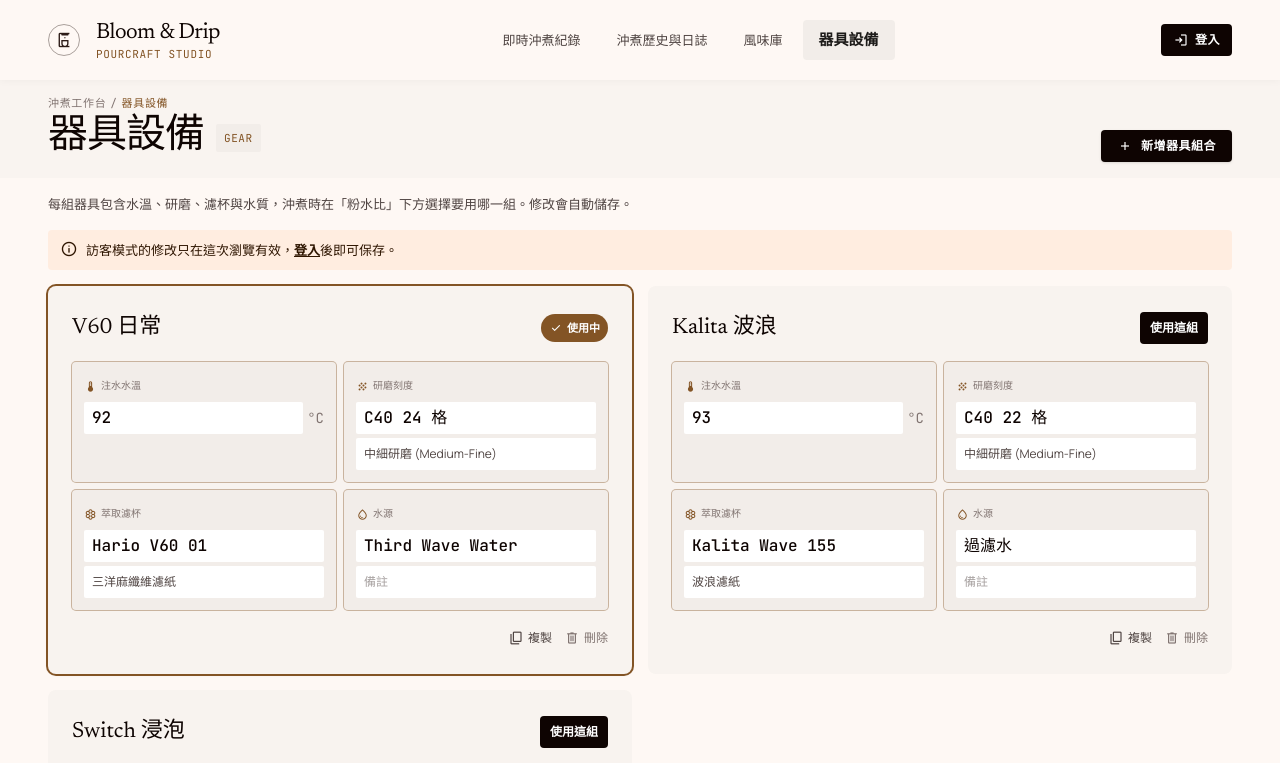
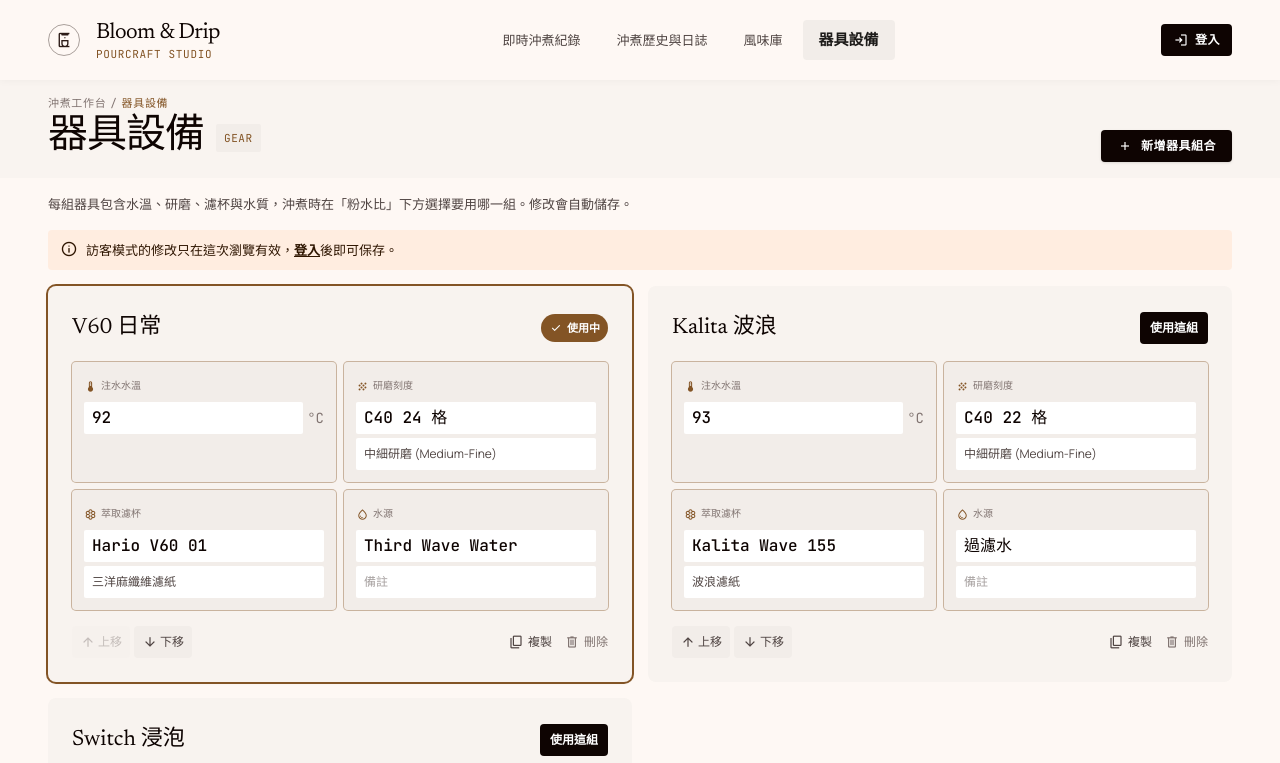
Before and after one commit to Enzyme-Code/bloom-and-drip, a Nuxt app: page /gear in a window 1280 px wide. Shown: the top 763 px of the page. Built offline with nearby package versions, Linux system fonts and the light colour scheme.

Commit message:
feat(gear): reorder gear sets on the gear page
Each card gets move up / down buttons; the order is saved per set and the
brew-page selector follows it. Gear saved before this sorts last.

Co-Authored-By: Claude Opus 5.5 <noreply@anthropic.com>

```diff
--- a/app/components/GearCard.vue
+++ b/app/components/GearCard.vue
@@ -1,8 +1,8 @@
 <script setup lang="ts">
 import type { GearSet } from '~/types/brew'
 
-const props = defineProps<{ gear: GearSet; active: boolean; removable: boolean }>()
-const emit = defineEmits<{ select: []; duplicate: []; remove: [] }>()
+const props = defineProps<{ gear: GearSet; active: boolean; removable: boolean; first: boolean; last: boolean }>()
+const emit = defineEmits<{ select: []; duplicate: []; remove: []; move: [delta: -1 | 1] }>()
 const { update } = useGear()
 
 /** Two-way binding for one field that writes through useGear.update */
@@ -59,7 +59,27 @@ function onRemove() {
       <BrewParamCard v-model:value="waterSource" v-model:note="waterNote" editing icon="water_drop" label="水源" />
     </div>
 
-    <div class="flex items-center justify-end gap-3 text-[12px]">
+    <div class="flex items-center gap-3 text-[12px]">
+      <div class="flex items-center gap-1 mr-auto">
+        <button
+          type="button"
+          class="inline-flex items-center gap-0.5 px-2 py-1 rounded-lg bg-surface-container text-on-surface-variant hover:bg-surface-container-high disabled:opacity-30 disabled:hover:bg-surface-container"
+          :disabled="first"
+          :aria-label="`將「${gear.name}」上移`"
+          @click="emit('move', -1)"
+        >
+          <span class="icon text-[16px]">arrow_upward</span>上移
+        </button>
+        <button
+          type="button"
+          class="inline-flex items-center gap-0.5 px-2 py-1 rounded-lg bg-surface-container text-on-surface-variant hover:bg-surface-container-high disabled:opacity-30 disabled:hover:bg-surface-container"
+          :disabled="last"
+          :aria-label="`將「${gear.name}」下移`"
+          @click="emit('move', 1)"
+        >
+          <span class="icon text-[16px]">arrow_downward</span>下移
+        </button>
+      </div>
       <button type="button" class="inline-flex items-center gap-1 text-on-surface-variant hover:text-primary" @click="emit('duplicate')">
         <span class="icon text-[16px]">content_copy</span>複製
       </button>
--- a/app/composables/useGear.ts
+++ b/app/composables/useGear.ts
@@ -10,6 +10,11 @@ let unsubscribe: Unsubscribe | null = null
 const pendingWrites = new Map<string, ReturnType<typeof setTimeout>>()
 
 const cloneDefaults = () => DEFAULT_GEAR.map(g => ({ ...g }))
+
+/** User-defined order first; gear without an order (saved before reordering existed) goes last, by name */
+function byOrder(a: GearSet, b: GearSet) {
+  return (a.order ?? Number.MAX_SAFE_INTEGER) - (b.order ?? Number.MAX_SAFE_INTEGER) || a.name.localeCompare(b.name, 'zh-Hant')
+}
 
 /** Gear saved before 水源 replaced 水質 (ppm): the water name lived in waterNote and the TDS in waterPpm */
 function fromDoc(id: string, data: Record<string, unknown>): GearSet {
@@ -71,7 +76,7 @@ export function useGear() {
             gearSets.value = snap.docs
               // Keep the local copy while an edit is still waiting to be written
               .map(d => (pendingWrites.has(d.id) && local.get(d.id)) || fromDoc(d.id, d.data()))
-              .sort((a, b) => a.name.localeCompare(b.name, 'zh-Hant'))
+              .sort(byOrder)
           }, err => console.error('[gear]', err))
         },
         { immediate: true }
@@ -118,10 +123,26 @@ export function useGear() {
   }
 
   function add(from: GearSet = selected.value) {
-    const gear: GearSet = { ...from, id: `g${Date.now().toString(36)}`, name: `${from.name} 副本` }
+    const order = Math.max(-1, ...gearSets.value.map((g, i) => g.order ?? i)) + 1
+    const gear: GearSet = { ...from, id: `g${Date.now().toString(36)}`, name: `${from.name} 副本`, order }
     gearSets.value = [...gearSets.value, gear]
     persist(gear)
     return gear
+  }
+
+  /** Moves a gear set up / down one place and saves the new order of every set whose position changed */
+  function move(id: string, delta: -1 | 1) {
+    const list = [...gearSets.value]
+    const i = list.findIndex(g => g.id === id)
+    const j = i + delta
+    if (i < 0 || j < 0 || j >= list.length) return
+    ;[list[i], list[j]] = [list[j]!, list[i]!]
+    gearSets.value = list.map((g, index) => {
+      if (g.order === index) return g
+      const next = { ...g, order: index }
+      persist(next)
+      return next
+    })
   }
 
   function remove(id: string) {
@@ -137,5 +158,5 @@ export function useGear() {
     if (gearSets.value.some(g => g.id === id)) selectedId.value = id
   }
 
-  return { gearSets, selectedId, selected, params, update, add, remove, select }
+  return { gearSets, selectedId, selected, params, update, add, remove, move, select }
 }
--- a/app/data/gear.ts
+++ b/app/data/gear.ts
@@ -4,6 +4,7 @@ import type { GearSet } from '~/types/brew'
 export const DEFAULT_GEAR: GearSet[] = [
   {
     id: 'v60-daily',
+    order: 0,
     name: 'V60 日常',
     temperature: 92,
     grind: 'C40 24 格',
@@ -15,6 +16,7 @@ export const DEFAULT_GEAR: GearSet[] = [
   },
   {
     id: 'kalita-wave',
+    order: 1,
     name: 'Kalita 波浪',
     temperature: 93,
     grind: 'C40 22 格',
@@ -26,6 +28,7 @@ export const DEFAULT_GEAR: GearSet[] = [
   },
   {
     id: 'hario-switch',
+    order: 2,
     name: 'Switch 浸泡',
     temperature: 90,
     grind: 'C40 26 格',
--- a/app/pages/gear.vue
+++ b/app/pages/gear.vue
@@ -2,7 +2,7 @@
 useHead({ title: '器具設備 — Bloom & Drip' })
 
 const { user } = useAuth()
-const { gearSets, selectedId, select, add, remove } = useGear()
+const { gearSets, selectedId, select, add, remove, move } = useGear()
 const { logs } = useBrewLogs()
 const toast = useToast()
 
@@ -55,18 +55,21 @@ function onSelect(id: string) {
         </p>
       </div>
 
-      <div class="grid grid-cols-1 lg:grid-cols-2 gap-space-md">
+      <TransitionGroup tag="div" move-class="transition-transform duration-300" class="grid grid-cols-1 lg:grid-cols-2 gap-space-md">
         <GearCard
-          v-for="g in gearSets"
+          v-for="(g, i) in gearSets"
           :key="g.id"
           :gear="g"
           :active="g.id === selectedId"
           :removable="gearSets.length > 1"
+          :first="i === 0"
+          :last="i === gearSets.length - 1"
           @select="onSelect(g.id)"
           @duplicate="onDuplicate(g.id)"
           @remove="remove(g.id)"
+          @move="move(g.id, $event)"
         />
-      </div>
+      </TransitionGroup>
 
       <section v-if="user" class="rounded-xl bg-surface-container-low p-space-lg flex flex-col gap-space-sm">
         <span class="text-label-md uppercase tracking-wider text-primary">濾杯使用紀錄</span>
--- a/app/types/brew.ts
+++ b/app/types/brew.ts
@@ -42,6 +42,8 @@ export interface BrewParams {
 export interface GearSet extends BrewParams {
   id: string
   name: string
+  /** Position on the gear page / in the selector (absent on gear saved before reordering existed) */
+  order?: number
 }
 
 /** 悶蒸 / 浸泡注水 / 注水 / 斷水等待 / 滴濾 */
```
